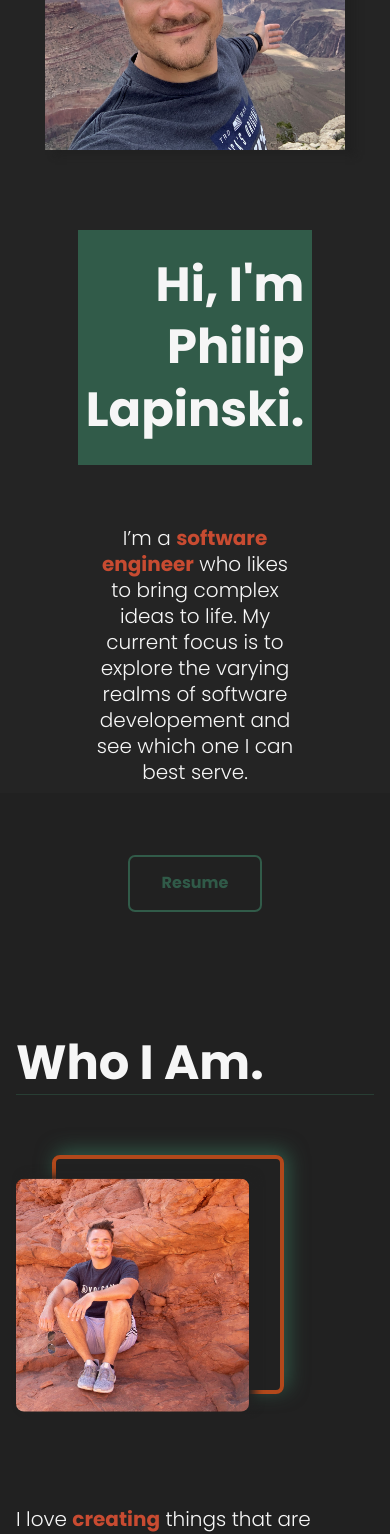
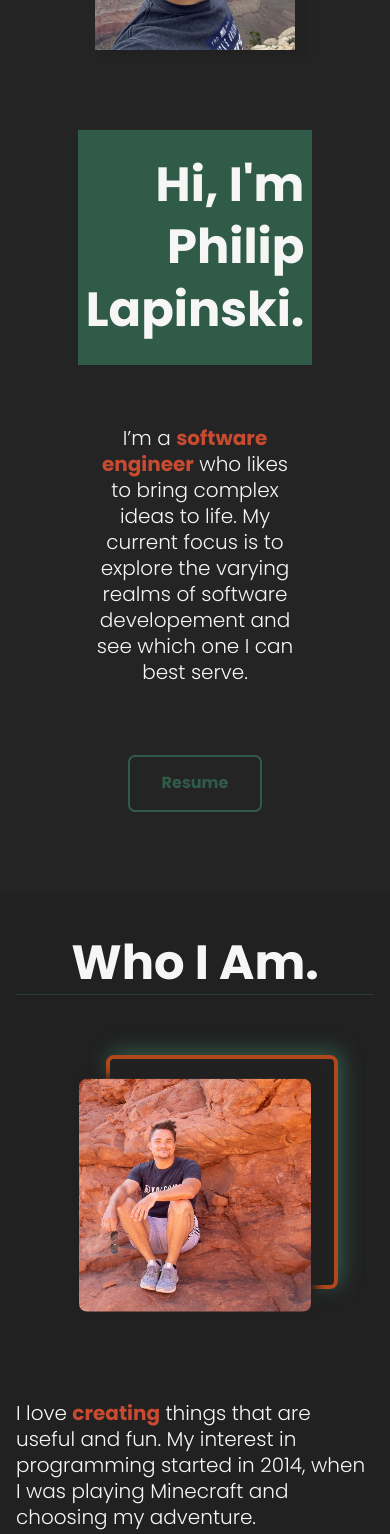
Before and after one commit to PolskaTag/PolskaTag.github.io, a React (Create React App) app: page / in a window 390 px wide. Shown: the part 300-1834 px from the top of the page. Built offline with nearby package versions, Linux system fonts and the light colour scheme.

Commit message:
Home background changes

```diff
--- a/src/App.css
+++ b/src/App.css
@@ -270,16 +270,17 @@ body::-webkit-scrollbar-thumb {
 /* Home Section */
 .home {
   display: flex;
-  /* align-items: stretch; */
+  align-items: stretch;
+  margin: 0 -2rem;
   justify-content: space-between;
   flex-grow: 1;
-  /* margin-top: 200px; */
   min-height: 100vh;
+  background-color: rgb(36, 36, 36);
 }
 
 .philip-img {
   display: flex;
-  flex-grow: 1;
+  flex-grow: 2;
   /* width: 50%; */
   /* height: auto; */
   align-items: center;
@@ -305,24 +306,6 @@ body::-webkit-scrollbar-thumb {
   z-index: 2;
 }
 
-.home-background {
-  position: absolute;
-  background-color: rgb(36, 36, 36);
-  left: 0;
-  top: 80px;
-  width: 100%;
-  height: 100%;
-  z-index: -2;
-  content: " ";
-  overflow-x: hidden;
-}
-
-@media screen and (max-width: 768px) {
-  .home-background {
-    height: 120%;
-  }
-}
-
 .home .home-text {
   display: flex;
   flex-direction: column;
@@ -330,6 +313,7 @@ body::-webkit-scrollbar-thumb {
   margin: 5em;
   align-self: center;
   text-align: center;
+  flex-grow: 1;
 }
 
 .home-text h3 {
@@ -367,7 +351,8 @@ body::-webkit-scrollbar-thumb {
   .home {
     display: flex;
     flex-direction: column;
-    margin-top: 150px;
+    margin: 0 -1rem;
+    padding-top: 150px;
   }
 
   .home-title {
@@ -375,6 +360,12 @@ body::-webkit-scrollbar-thumb {
     width: auto;
     padding: 1.5rem 0.5rem;
     margin-top: 0;
+  }
+}
+
+@media screen and (max-width: 480px) {
+  .philip-img img {
+    min-width: 200px;
   }
 }
 
@@ -419,38 +410,38 @@ body::-webkit-scrollbar-thumb {
 .about-image-container {
   display: flex;
   flex-grow: 1;
-  justify-content: center;
+  justify-self: center;
   align-items: center;
 }
 
 .philip-utah-img {
   max-width: 65%;
-  min-width: 200px;
+  min-width: 100px;
   height: auto;
   transform: translateY(5%);
   box-shadow: 6px -3px 10px var(--clr-dark);
-  align-self: center;
+  align-items: center;
   justify-self: center;
   border-radius: 8px;
 }
 
 .philip-utah-img-outline {
-  display: inline-block;
+  display: flex;
   position: relative;
+  justify-content: center;
 }
 
 .philip-utah-img-outline:before {
   position: absolute;
   top: -5%;
-  left: 10%;
+  left: 25%;
   width: 65%;
-  min-width: 200px;
+  min-width: 100px;
   height: 100%;
   border: 4px solid rgba(177, 72, 27, 1);
   border-radius: 8px;
   content: "";
   box-shadow: 4px -4px 20px var(--clr-accent);
-  /* background-color: var(--clr-lighterDark); */
 }
 
 .skills {
@@ -578,6 +569,12 @@ body::-webkit-scrollbar-thumb {
   }
 }
 
+@media screen and (max-width: 480px) {
+  .about-title {
+    text-align: center;
+  }
+}
+
 /* work */
 .work {
   display: flex;
@@ -599,6 +596,13 @@ body::-webkit-scrollbar-thumb {
   height: 1px;
   border: none;
   width: 75%;
+}
+
+@media screen and (max-width: 480px) {
+  .work-title {
+    margin: 0 0 1rem;
+    text-align: center;
+  }
 }
 
 /* Contact */
--- a/src/components/Home.js
+++ b/src/components/Home.js
@@ -4,7 +4,6 @@ import resume from "../resources/PhilipLapinskiResume.pdf";
 function Home() {
   return (
     <section className="home" id="home">
-      <div className="home-background"></div>
       <div className="philip-img">
         <img src={philipImg} alt="Me :)"></img>
       </div>
```
